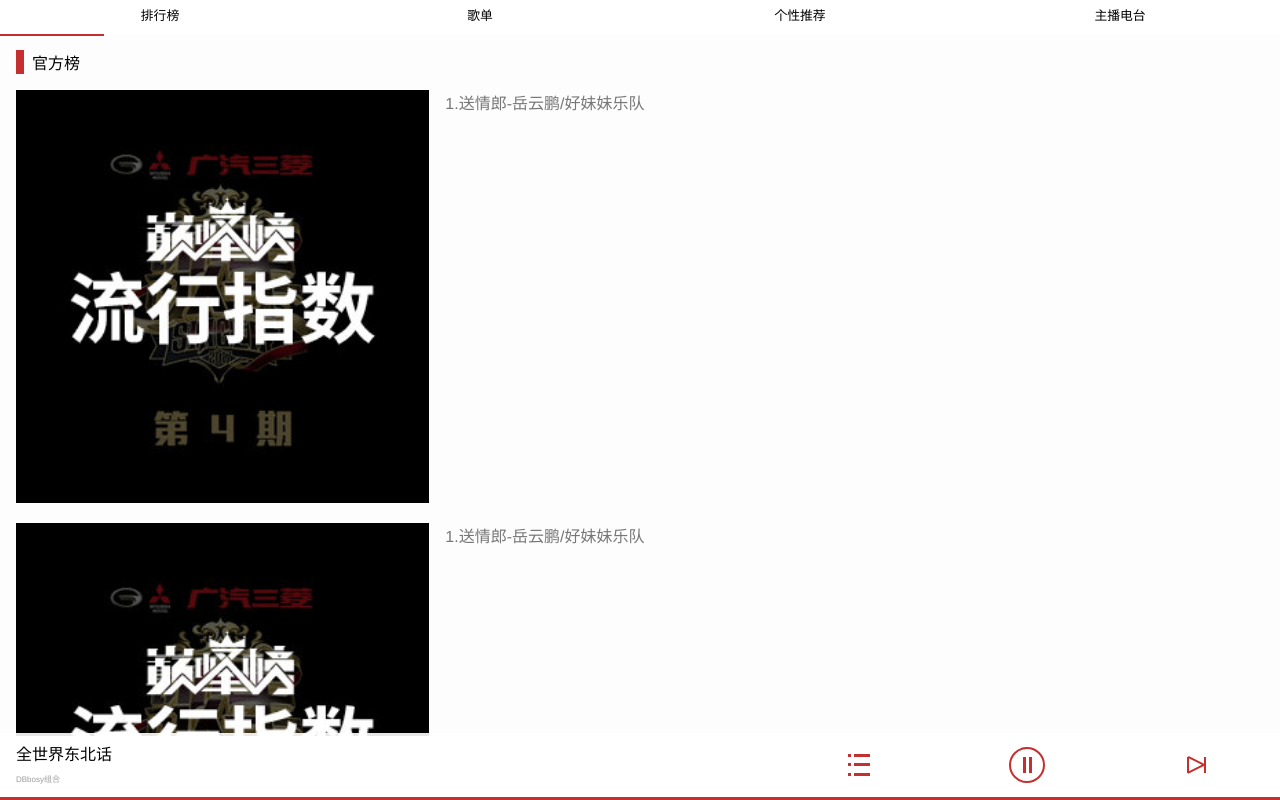
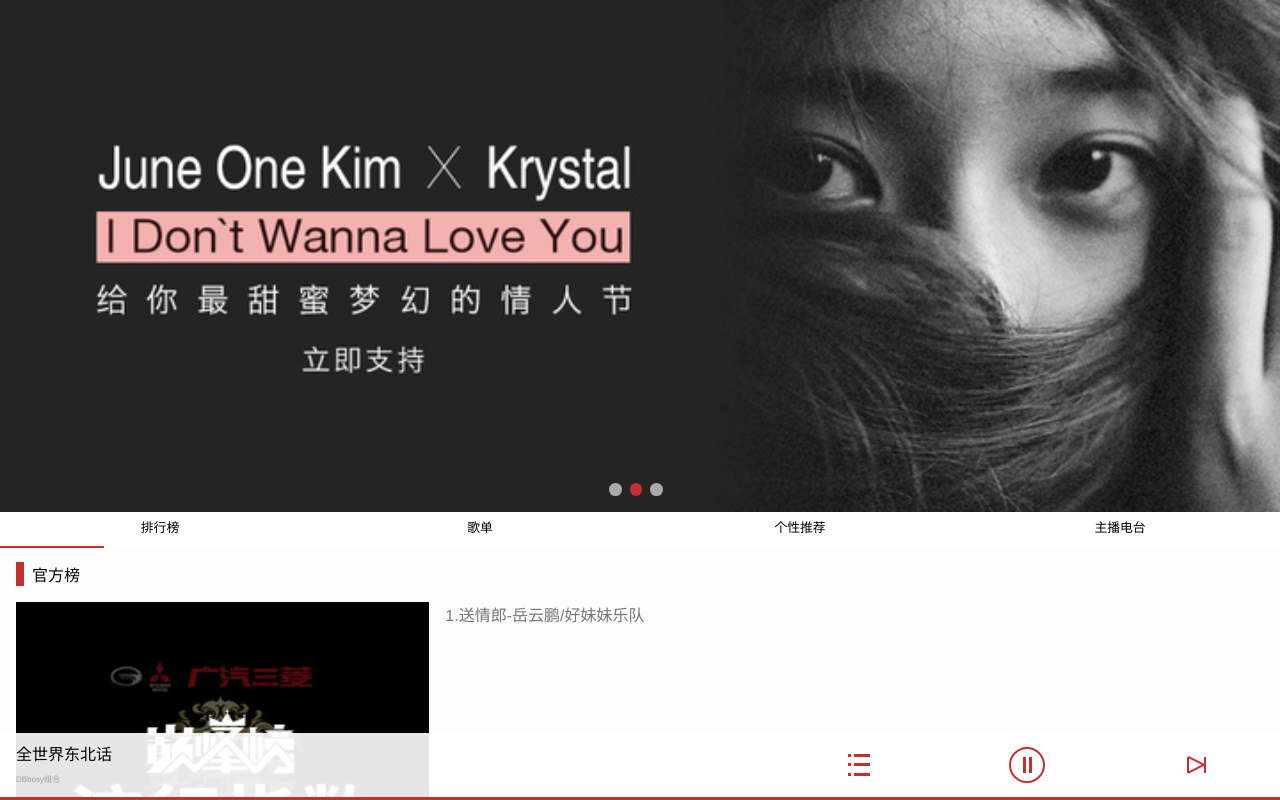
Before and after one commit to derickweng/vue-mymusic, a Vue app: page / in a window 1280 px wide. Shown: the top 800 px of the page. Built offline with nearby package versions, Linux system fonts and the light colour scheme; what vue-resource would draw is missing.

Commit message:
輪播圖

```diff
--- a/src/App.vue
+++ b/src/App.vue
@@ -23,7 +23,6 @@
                 return
               }
               const sizeScale = Math.ceil(20 * (clientWidth / designSize))
-              // console.log(sizeScale)
               docEl.style.fontSize = sizeScale%2 === 0 ?sizeScale : (sizeScale+1) + 'px';//尽量偶数是为了避免在浏览器产生渲染质量问题
             };
       if (!docEl.style.fontSize) {
--- a/src/components/playfooter/index.vue
+++ b/src/components/playfooter/index.vue
@@ -108,9 +108,6 @@
     .nav-btn-items .listline:first-child{
         margin-top: 0;
     }
-    .nav-btn-items .audio-next{
-        /*border-right:1px solid #c62f2f;*/
-    }
     .next-line:before,.next-line:after{
         content:'';
         display: block;
--- a/src/views/toplist/banner/index.vue
+++ b/src/views/toplist/banner/index.vue
@@ -1,7 +1,7 @@
 <template>
     <div class="banner">
         <div class="slider-wrap">
-            <ul class="slider-img">
+            <ul class="slider-img" :style="sliderActive">
                 <li class="slider-item" v-for="item in paseImg(sliderImg)"><img :src="item.url"></li>
             </ul>
         </div>
@@ -26,17 +26,30 @@
                     url : img
                 }
             ],
+            sliderActive : {
+                transform: 'translate3d(0,0,0)'
+            },
             nowSlider : 0
         }
     },
+    mounted () {
+        this.sliderStart()
+    },
     methods : {
-        paseImg(arr){
-            // let paseArr = Object.assign([],arr).push(arr[arr.length-1])
-            // console.log(paseArr)
-            // return paseArr
+        paseImg (arr) {
+            // return arr
+            let paseArr = Object.assign([],arr).push(arr[arr.length-1])
+            console.log(arr,paseArr)
+            return arr
         },
-        sliderStart (){
-
+        sliderStart () {
+            setInterval(()=>{
+                this.nowSlider ++
+                this.nowSlider %= (this.sliderImg.length)
+                this.sliderActive = Object.assign({},{
+                    transform: `translate3d(${-100*(this.nowSlider)}%,0,0)`
+                })
+            },3000)
         }
     }
 }
@@ -70,9 +83,8 @@
     display: flex;
     display: -ms-flexbox;
     flex-direction:row;
-    transition:all .2s;
+    transition:all 2s;
     font-size:0;
-    transform: translate3d(-100%,0,0);
 }
 .slider-item img{
    width:100vw;
--- a/src/views/toplist/billboard/index.vue
+++ b/src/views/toplist/billboard/index.vue
@@ -8,6 +8,7 @@
                     <li>1.送情郎-岳云鹏/好妹妹乐队</li>
                 </ol>
             </li>
+            <li class="billboard-item"></li>
         </ul>
     </div>
 </template>
@@ -55,6 +56,7 @@
 }
 .billboard-item{
     display: flex;
+    min-height: 4rem;
 }
 .ban-l{
     flex:1;
--- a/src/views/toplist/index.vue
+++ b/src/views/toplist/index.vue
@@ -4,7 +4,7 @@
             <banner></banner>
             <div class="list-wrap">
                 <ul class="list-type"   @click="listActive($event)">
-                    <li class="list-type-item" index="0" v-active="nowType">排行榜</li>
+                    <li class="list-type-item" index="0">排行榜</li>
                     <li class="list-type-item"  index="1">歌单</li>
                     <li class="list-type-item"  index="2">个性推荐</li>
                     <li class="list-type-item"  index="3">主播电台</li>
@@ -32,8 +32,8 @@
             },
         }
     },
-    directives : {
-        active : {
+    // directives : {
+        // active : {
             // bind(el,binding){
             //     const tartWidth = window.getComputedStyle(el).width
             //     binding = Object.assign({
@@ -42,8 +42,8 @@
             //     })
             //     console.log(binding)
             // }
-        }
-    },
+        // }
+    // },
     methods : {
         listActive(e){
             const eTart = e.target;
@@ -59,10 +59,6 @@
 }
 </script>
 <style scoped>
-.top-wrap{
-  overflow: auto;
-  height: calc(100vh - 4rem);/*4rem为footer的高*/
-}
 .toplist{
   background-color:#fdfdfd;
 }
```
